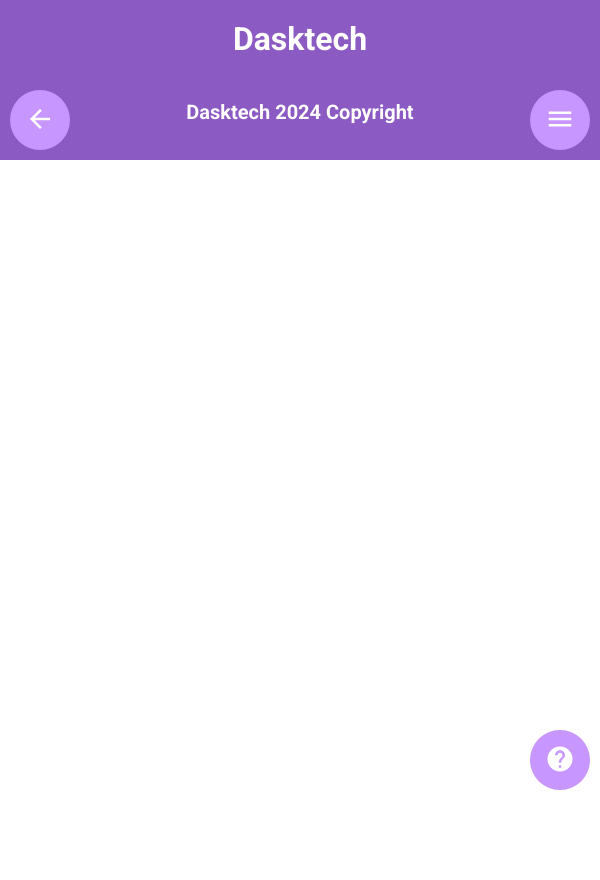
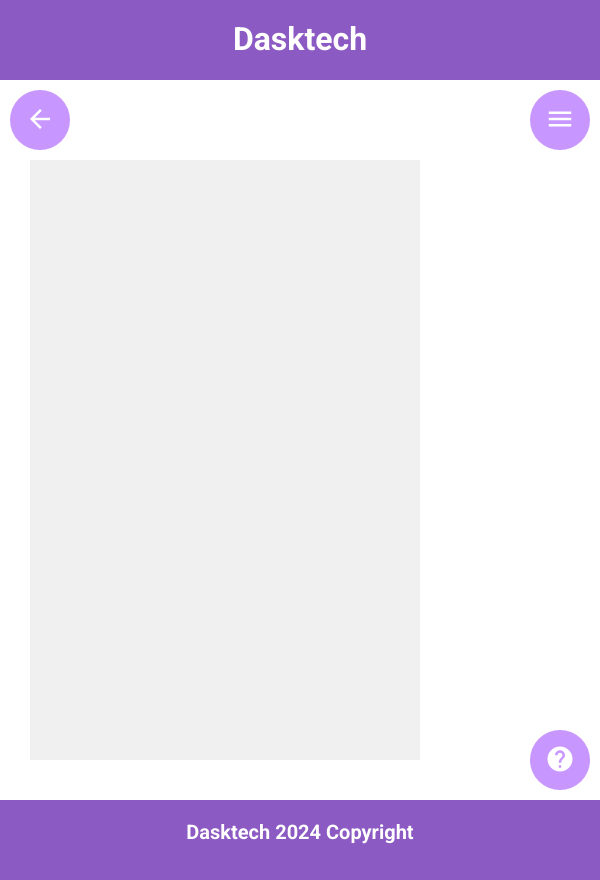
Before and after one commit to DanielTruscaV1/DasktechV3, a Vue app in the folder front-end/dasktech/: page /profile in a window 600 px wide. Before the commit the page ends 800 px from the top, so only its background shows below. Built offline with nearby package versions, Linux system fonts and the light colour scheme.

Commit message:
Updated the Profile page interface.

```diff
--- a/front-end/dasktech/src/components/Profile.vue
+++ b/front-end/dasktech/src/components/Profile.vue
@@ -3,16 +3,85 @@
 </script>
 
 <template>
+  <div id="container">
+    <div id="image-container">
 
+    </div>
+    <div id="about-container">
+
+    </div>
+    <div id="content-container">
+
+    </div>
+  </div>
 </template>
 
 <style scoped>
+    #container
+    {
+        width:100vw;
+        height:90vh;
+        background-color:var(--color1);
+        font-family:var(--font1);
+    }
     @media screen and (max-width:600px)
     {
-
+        #image-container
+        {
+            position:absolute;
+            top:20vh;
+            left:20vw;
+            width:60vw;
+            height:20vh;
+            background-color:var(--color5);
+        }
+        #about-container
+        {
+            position:absolute;
+            top:45vh;
+            left:5vw;
+            width:90vw;
+            height:20vh;
+            background-color:var(--color5);
+        }
+        #content-container
+        {
+            position:absolute;
+            top:70vh;
+            left:5vw;
+            width:90vw;
+            height:20vh;
+            background-color:var(--color5);
+        }
     }
     @media screen and (min-width:600px)
     {
-
+        #image-container
+        {
+            position:absolute;
+            top:20vh;
+            left:5vw;
+            width:20vw;
+            height:30vh;
+            background-color:var(--color5);
+        }
+        #about-container
+        {
+            position:absolute;
+            top:55vh;
+            left:5vw;
+            width:20vw;
+            height:40vh;
+            background-color:var(--color5);
+        }
+        #content-container
+        {
+            position:absolute;
+            top:20vh;
+            right:5vw;
+            width:65vw;
+            height:75vh;
+            background-color:var(--color5);
+        }
     }
 </style>
```
